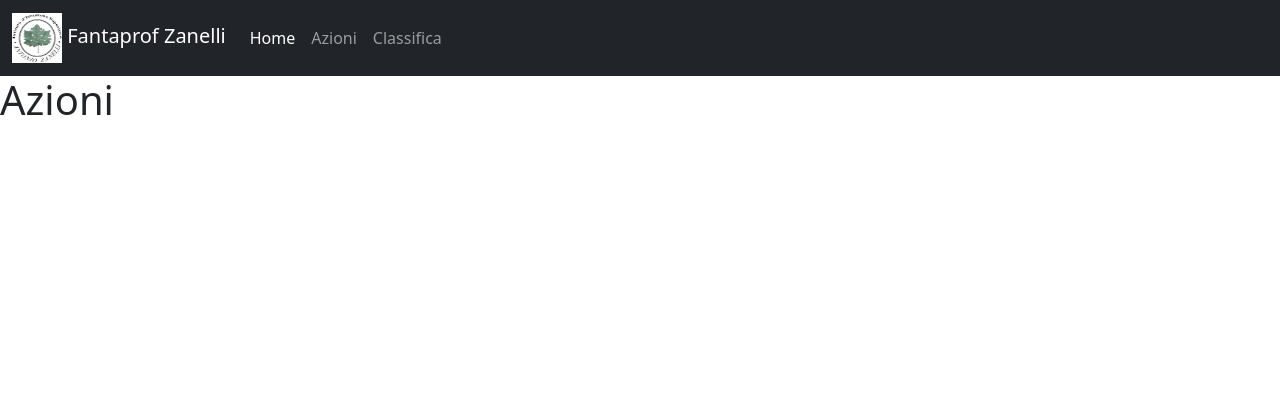
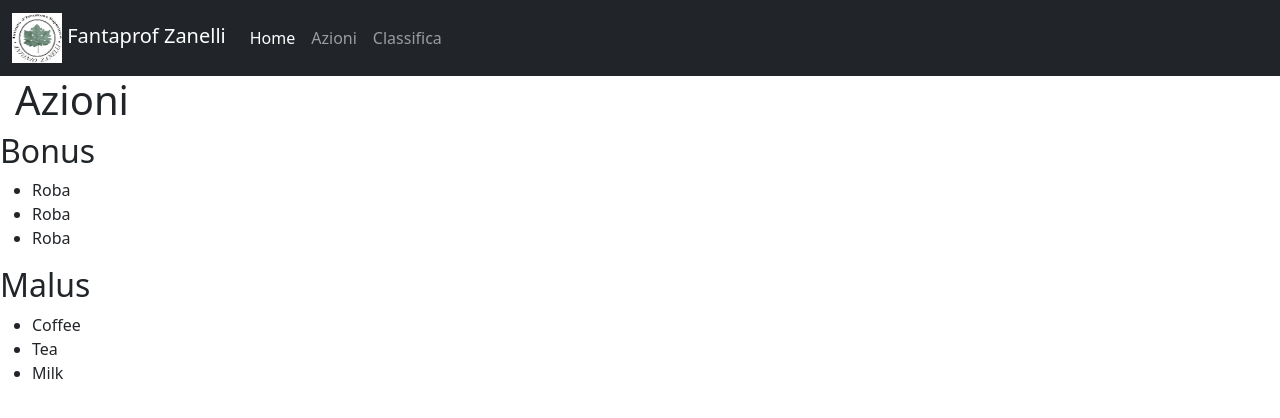
Before and after one commit to maooam27/fantaprof-zanelli, a Flask app: page /azioni in a window 1280 px wide. Shown: the top 418 px of the page. Run offline with Flask 2, Linux system fonts and the light colour scheme.

Commit message:
Editing action.html

```diff
--- a/templates/azioni.html
+++ b/templates/azioni.html
@@ -2,9 +2,24 @@
 <html lang="en">
 <head>
     <meta charset="UTF-8">
+    <link href="https://cdn.jsdelivr.net/npm/bootstrap@5.1.3/dist/css/bootstrap.min.css" rel="stylesheet" integrity="sha384-1BmE4kWBq78iYhFldvKuhfTAU6auU8tT94WrHftjDbrCEXSU1oBoqyl2QvZ6jIW3" crossorigin="anonymous">
+    <meta name="viewport" content="width=device-width, initial-scale=1">
+    <link rel="stylesheet" type="text/css" href="{{ url_for('static', filename='style.css') }}">
     <title>Azioni</title>
 </head>
 <body>
     <h1>Azioni</h1>
+    <h2>Bonus</h2>
+    <ul>
+        <li>Roba</li>
+        <li>Roba</li>
+        <li>Roba</li>
+    </ul>
+    <h2>Malus</h2>
+    <ul>
+        <li>Coffee</li>
+        <li>Tea</li>
+        <li>Milk</li>
+    </ul>
 </body>
 </html>
```
